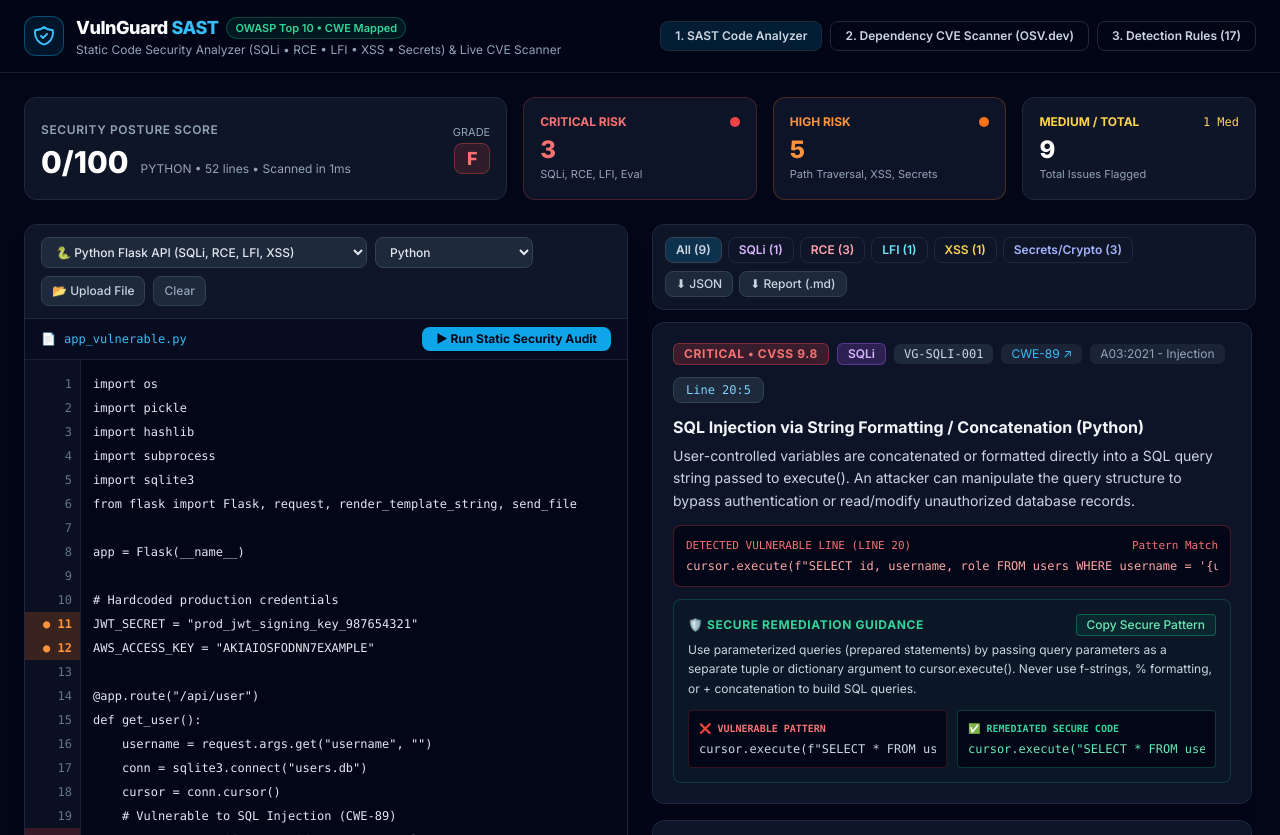
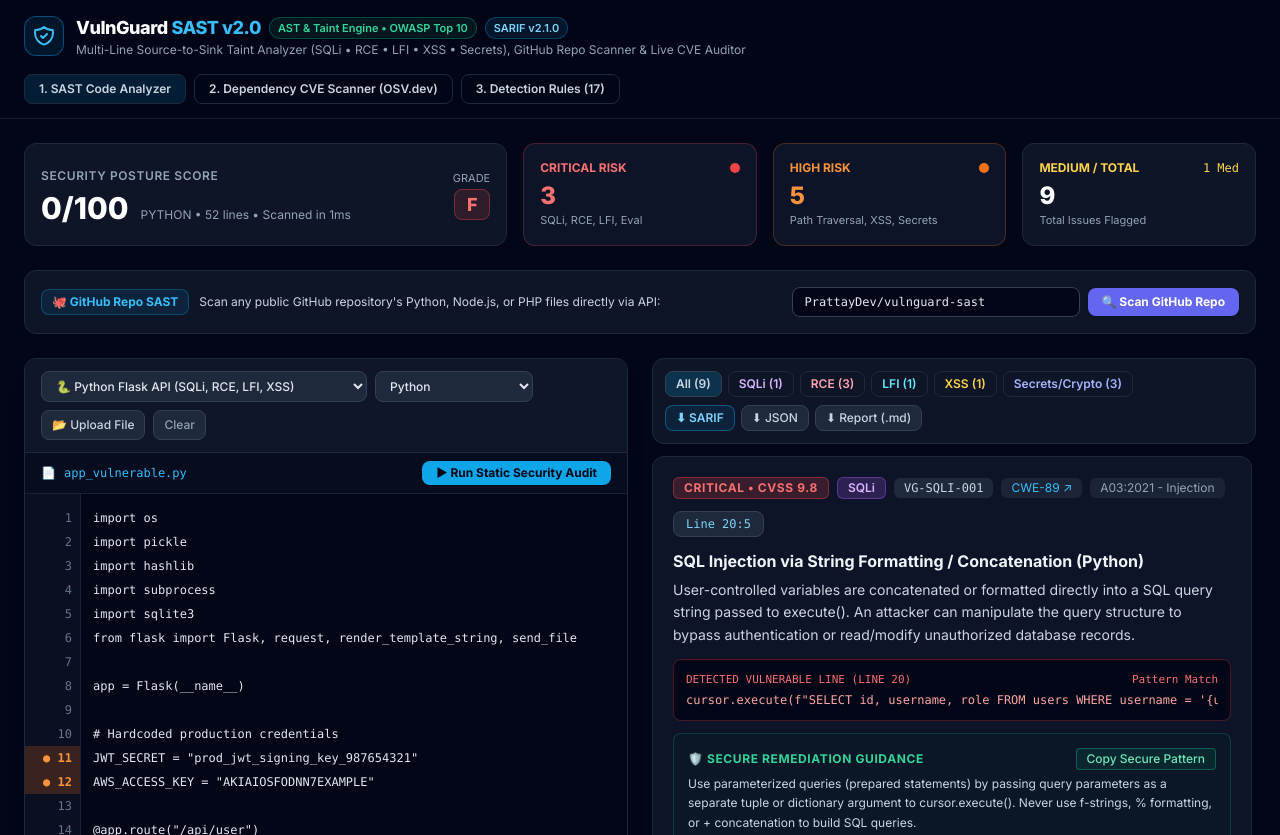
Before and after one commit to PrattayDev/vulnguard-sast, a website: page index.html in a window 1280 px wide. Shown: the top 835 px of the page. Drawn offline with nearby package versions, Linux system fonts and the light colour scheme.

Commit message:
Upgrade to v2.0 (Taint, AST, SARIF, GitHub Repo Scanner, Tests): index.html

```diff
--- a/index.html
+++ b/index.html
@@ -23,13 +23,16 @@
           </svg>
         </div>
         <div>
-          <div class="flex items-center gap-2">
-            <h1 class="text-lg font-extrabold tracking-tight text-white">VulnGuard <span class="text-sky-400">SAST</span></h1>
+          <div class="flex flex-wrap items-center gap-2">
+            <h1 class="text-lg font-extrabold tracking-tight text-white">VulnGuard <span class="text-sky-400">SAST v2.0</span></h1>
             <span class="rounded-full border border-emerald-500/30 bg-emerald-500/10 px-2 py-0.5 text-[11px] font-semibold text-emerald-400">
-              OWASP Top 10 • CWE Mapped
+              AST & Taint Engine • OWASP Top 10
+            </span>
+            <span class="rounded-full border border-sky-500/30 bg-sky-500/10 px-2 py-0.5 text-[11px] font-semibold text-sky-300">
+              SARIF v2.1.0
             </span>
           </div>
-          <p class="text-xs text-slate-400">Static Code Security Analyzer (SQLi • RCE • LFI • XSS • Secrets) & Live CVE Scanner</p>
+          <p class="text-xs text-slate-400">Multi-Line Source-to-Sink Taint Analyzer (SQLi • RCE • LFI • XSS • Secrets), GitHub Repo Scanner & Live CVE Auditor</p>
         </div>
       </div>
 
@@ -104,6 +107,31 @@
           </div>
           <p id="count-total" class="mt-1 text-2xl font-extrabold text-white">0</p>
           <p class="text-[11px] text-slate-400">Total Issues Flagged</p>
+        </div>
+      </div>
+
+      <!-- Public GitHub Repository Live Scanner Bar -->
+      <div class="mb-6 rounded-xl border border-slate-800 bg-slate-900/90 p-4">
+        <div class="flex flex-wrap items-center justify-between gap-3">
+          <div class="flex items-center gap-2.5">
+            <span class="rounded-lg border border-sky-500/30 bg-sky-500/10 px-2.5 py-1 text-xs font-bold text-sky-400">
+              🐙 GitHub Repo SAST
+            </span>
+            <span class="text-xs text-slate-300">
+              Scan any public GitHub repository's Python, Node.js, or PHP files directly via API:
+            </span>
+          </div>
+          <div class="flex flex-1 flex-wrap items-center justify-end gap-2 min-w-[280px]">
+            <input id="github-repo-input" type="text" value="PrattayDev/vulnguard-sast"
+                   placeholder="owner/repo or https://github.com/owner/repo"
+                   class="w-full sm:w-72 rounded-lg border border-slate-700 bg-slate-950 px-3 py-1.5 font-mono text-xs text-slate-200 focus:border-sky-500 focus:outline-none" />
+            <button id="scan-github-repo-btn" type="button"
+                    class="rounded-lg bg-indigo-500 px-3.5 py-1.5 text-xs font-bold text-white shadow hover:bg-indigo-400 transition">
+              🔍 Scan GitHub Repo
+            </button>
+          </div>
+        </div>
+        <div id="github-repo-files-bar" class="mt-3 hidden border-t border-slate-800 pt-3">
         </div>
       </div>
 
@@ -205,6 +233,10 @@
             </div>
 
             <div class="flex items-center gap-1.5">
+              <button id="export-sarif-btn" type="button"
+                      class="rounded-lg border border-sky-500/40 bg-sky-500/10 px-2.5 py-1 text-xs font-semibold text-sky-300 hover:bg-sky-500/20">
+                ⬇ SARIF
+              </button>
               <button id="export-json-btn" type="button"
                       class="rounded-lg border border-slate-700 bg-slate-800 px-2.5 py-1 text-xs font-medium text-slate-300 hover:bg-slate-700">
                 ⬇ JSON
```
